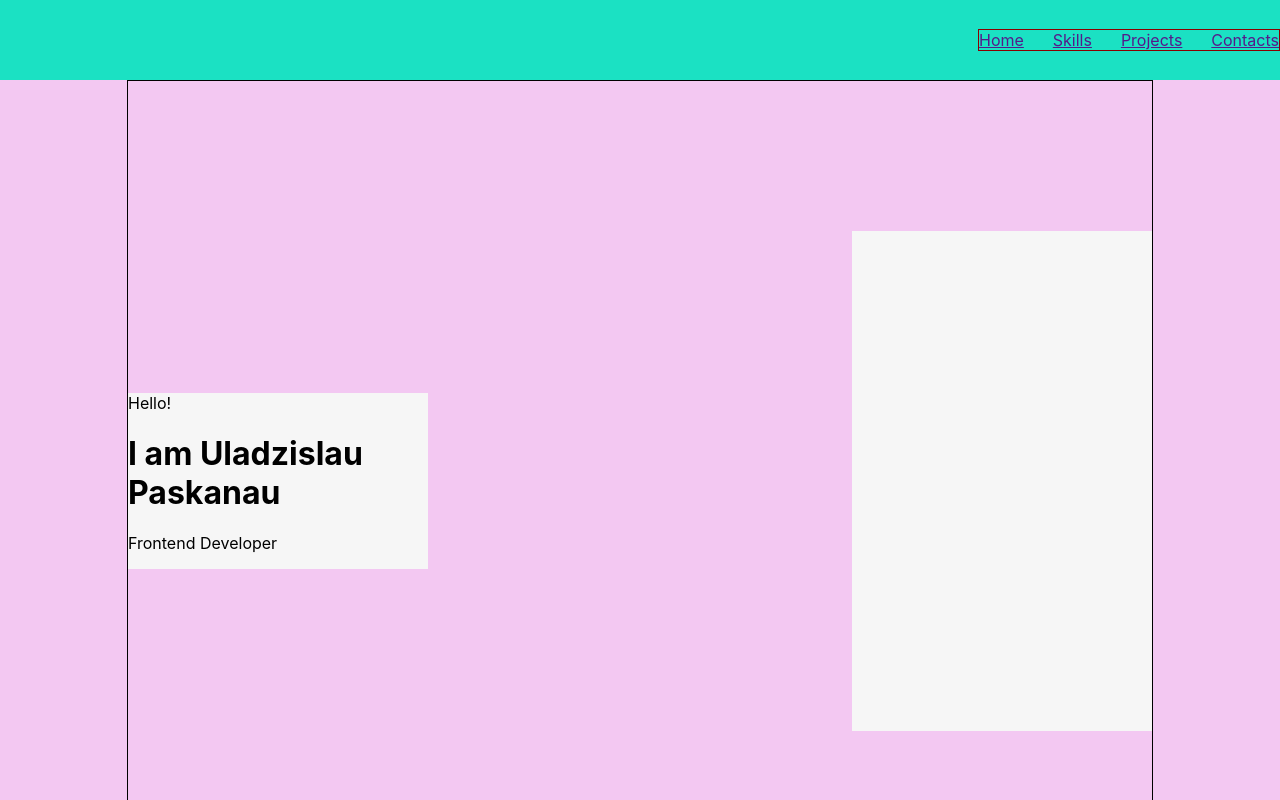
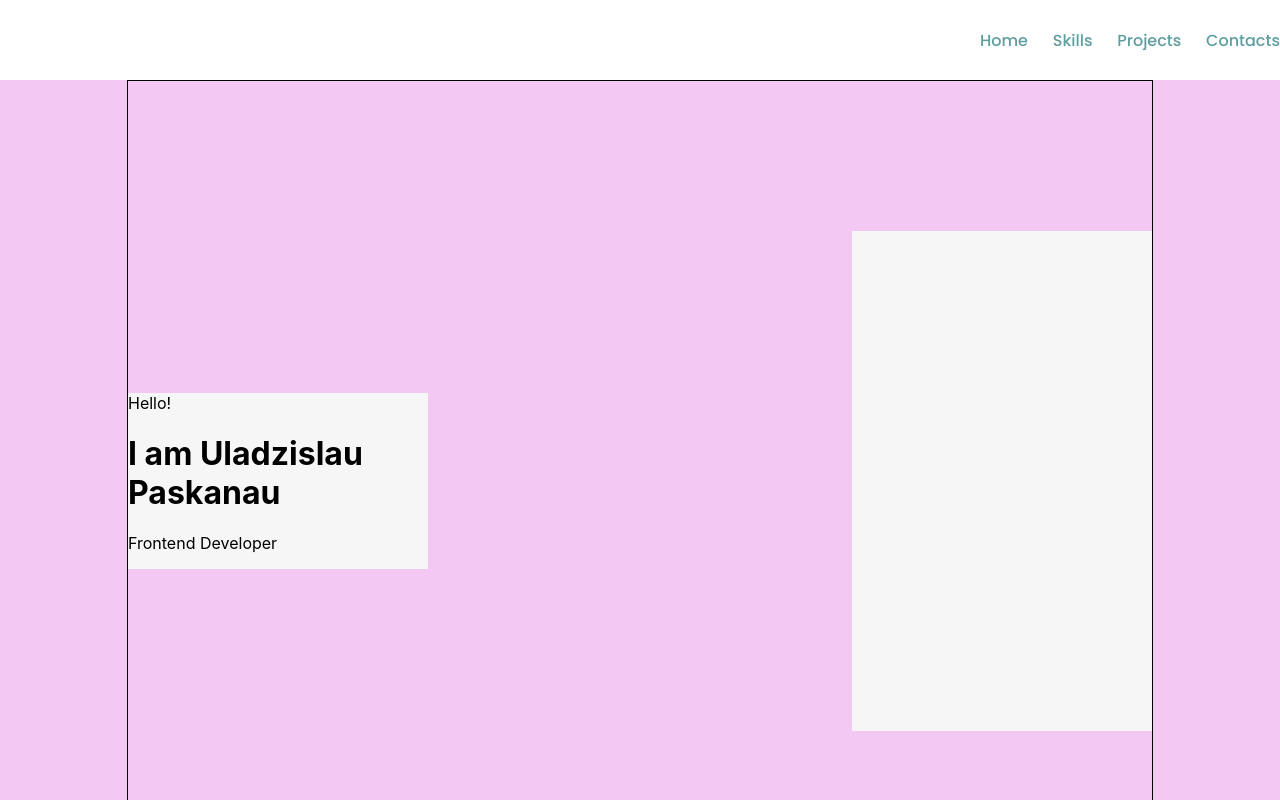
Before and after one commit to Paskinho/my_portfolio, a React (Create React App) app: page / in a window 1280 px wide. Shown: the top 800 px of the page. Built offline with nearby package versions, Linux system fonts and the light colour scheme.

Commit message:
some changed css with Nav.module.css

```diff
--- a/src/common/components/title/Title.module.css
+++ b/src/common/components/title/Title.module.scss
@@ -6,8 +6,7 @@
     position: relative;
     line-height: 1.4;
     margin-bottom: 30px;
+    .title h2 {
+        margin: 0;
+    }
 }
-
-.title h2 {
-    margin: 0;
-}
--- a/src/common/components/title/Title.tsx
+++ b/src/common/components/title/Title.tsx
@@ -1,5 +1,5 @@
 import React from "react";
-import s from "./Title.module.css";
+import s from "./Title.module.scss";
 
 
 type TitlePropsType = {
--- /dev/null
+++ b/src/common/styles/sass/variables.scss
@@ -0,0 +1 @@
+$textColor
--- a/src/components/header/Header.module.css
+++ b/src/components/header/Header.module.css
@@ -1,6 +1,6 @@
 .header {
    height: 80px;
-   background-color: #1be1c3;
+   background-color: #ffffff;
    display: flex;
    justify-content: flex-end;
    align-items: center;
--- a/src/components/nav/Nav.module.css
+++ b/src/components/nav/Nav.module.css
@@ -1,7 +1,10 @@
 .nav {
-   color: darkred;
 width: 300px;
    display: flex;
    justify-content: space-between;
-   border: 1px solid;
+    text-decoration: none;
+    color: #5e9e9f;
+    padding: 4px 0;
+    font-family: poppins;
+    font-weight: 500;
 }
--- a/src/components/nav/Nav.tsx
+++ b/src/components/nav/Nav.tsx
@@ -4,10 +4,11 @@ import s from "./Nav.module.css"
  export const Nav = () => {
     return(
 <div className={s.nav}>
-     <a href=''>Home</a>
-     <a href=''>Skills</a>
-     <a href=''>Projects</a>
-     <a href=''>Contacts</a>
+     <a>Home</a>
+     <a>Skills</a>
+     <a>Projects</a>
+     <a>Contacts</a>
+
 </div>
     );
 }
```
